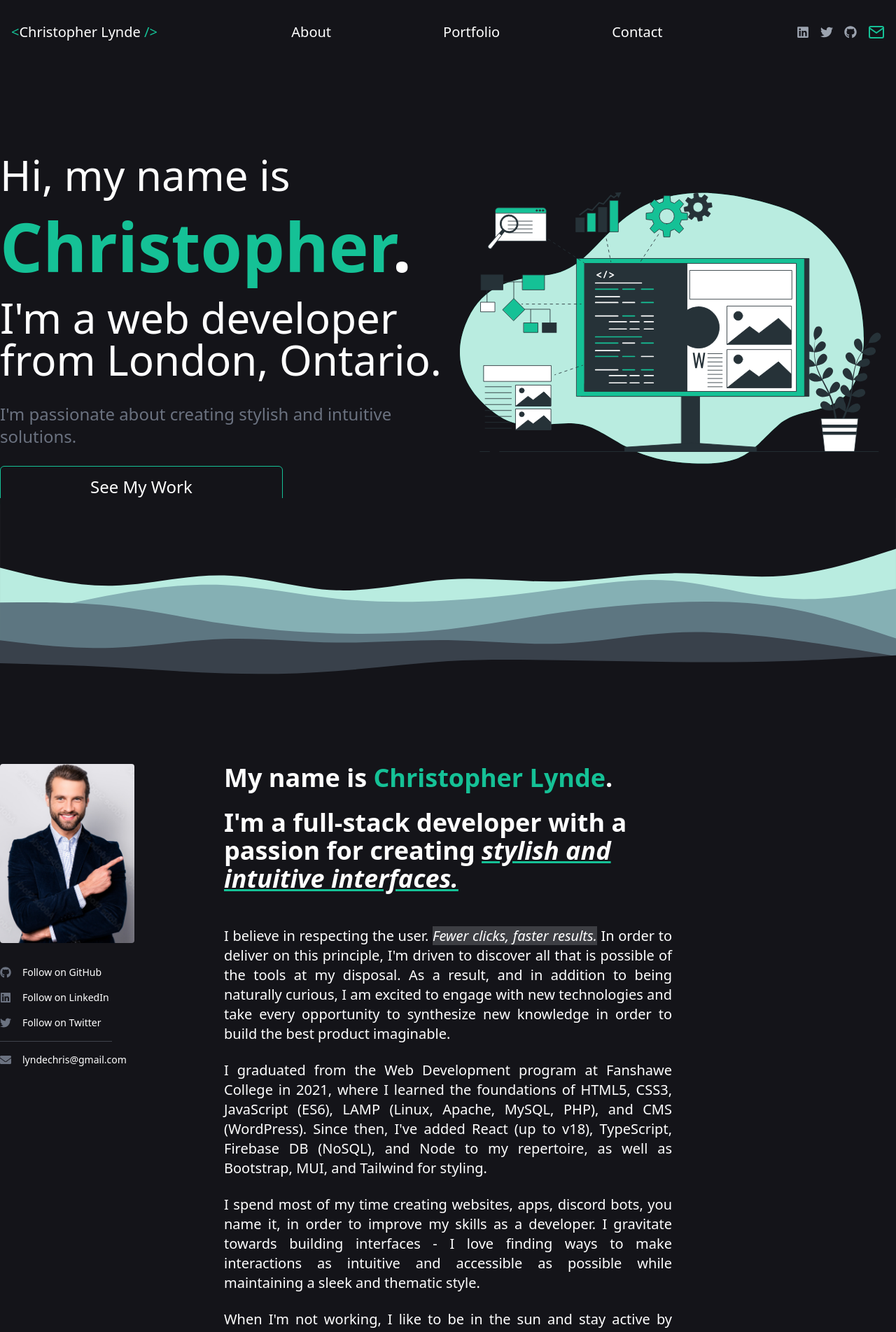
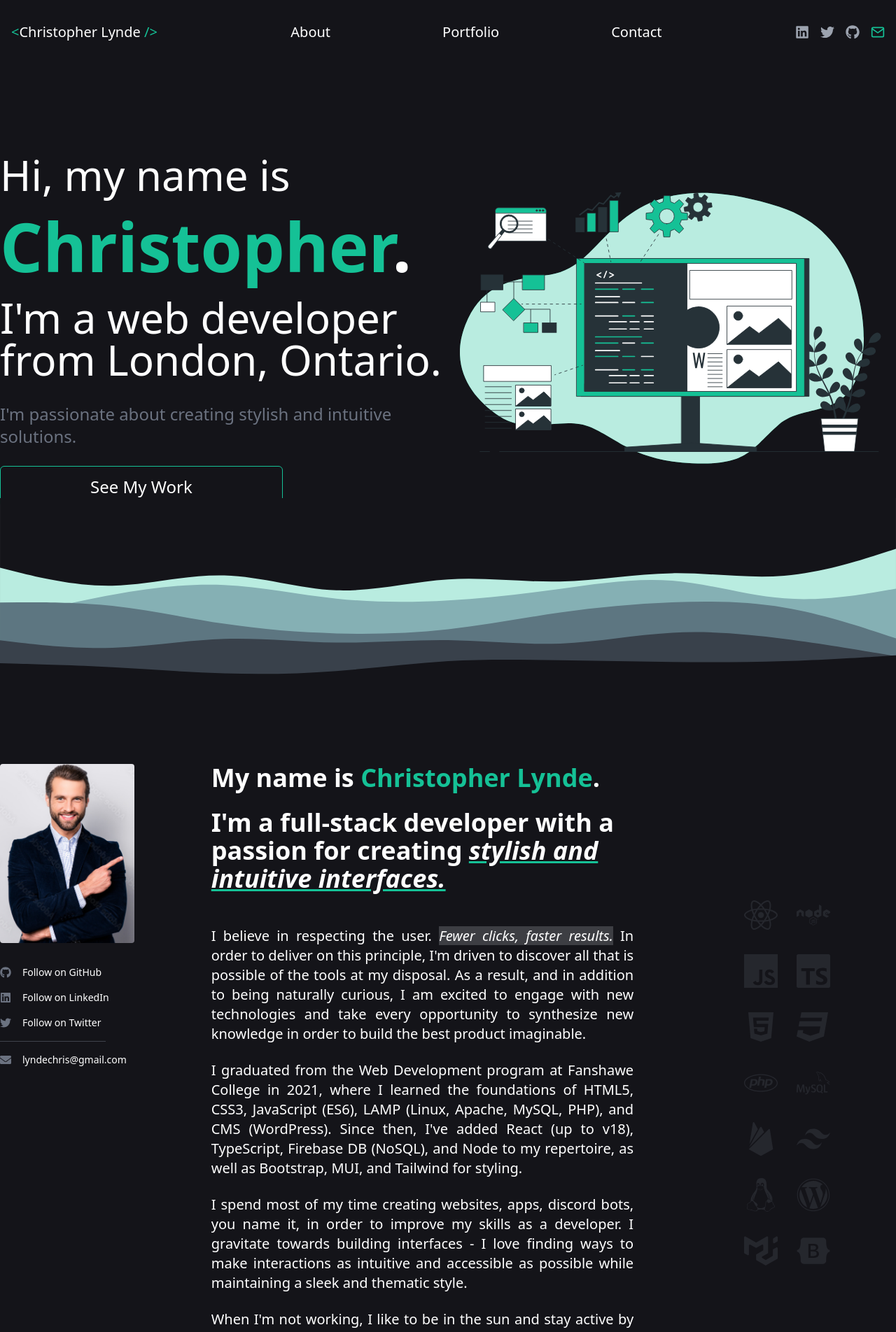
Before and after one commit to LyndeCS/portfolio-site, a React (Vite) app: page / in a window 1280 px wide. Shown: the top 1904 px of the page at 70% size. Built offline with nearby package versions, Linux system fonts and the light colour scheme.

Commit message:
About Section Tech Icons
-Added icons for the technologies listed in About section paragraph

```diff
--- a/src/components/About.jsx
+++ b/src/components/About.jsx
@@ -1,6 +1,25 @@
 import React from 'react';
-import { FaGithub, FaLinkedin, FaTwitter, FaEnvelope } from 'react-icons/fa';
+import { FaGithub, FaLinkedin, FaTwitter, FaEnvelope, FaReact, FaNode, FaHtml5, FaCss3, FaJs, FaBootstrap, FaLinux, FaPhp, FaWordpress } from 'react-icons/fa';
+import { SiMysql, SiTypescript, SiFirebase, SiMui, SiTailwindcss, SiJavascript } from 'react-icons/si';
 import headshot from '../assets/stock_selfie.png';
+
+const techIcons = [
+  { icon: <FaReact />, text: 'React' },
+  { icon: <FaNode />, text: 'Node.js' },
+  { icon: <SiJavascript />, text: 'JavaScript' },
+  { icon: <SiTypescript />, text: 'TypeScript' },
+  { icon: <FaHtml5 />, text: 'HTML5' },
+  { icon: <FaCss3 />, text: 'CSS3' },
+  { icon: <FaPhp />, text: 'PHP' },
+  { icon: <SiMysql />, text: 'MySQL' },
+  { icon: <SiFirebase />, text: 'Firebase' },
+  { icon: <SiTailwindcss />, text: 'Tailwind' },
+  { icon: <FaLinux />, text: 'Linux' },
+  { icon: <FaWordpress />, text: 'WordPress' },
+  { icon: <SiMui />, text: 'MUI' },
+  { icon: <FaBootstrap />, text: 'Bootstrap' },
+
+];
 
 const AboutMe = () => {
   return (
@@ -69,6 +88,16 @@ const AboutMe = () => {
             </p>
           </div>
         </div>
+        {/* Technology icons section */}
+          <div className="w-1/4 mt-48 px-20 ml-16">
+            <div className="grid grid-cols-2 gap-y-8">
+              {techIcons.map((tech, index) => (
+                <div key={index} className="flex justify-center text-gray-500 opacity-20 text-5xl">
+                  {tech.icon}
+                </div>
+              ))}
+            </div>
+          </div>
       </div>
     </section>
   );
--- a/src/components/Navbar.jsx
+++ b/src/components/Navbar.jsx
@@ -15,17 +15,17 @@ const Navbar = () => {
         </div>
 
         <div className="flex items-center space-x-4">
-          <a className="text-lg text-gray-400 hover:text-meadow-500 transition duration-300 ease-in-out flex items-center space-x-2" href="https://www.linkedin.com/in/chrislynde/">
+          <a className="text-xl text-gray-400 hover:text-meadow-500 transition duration-300 ease-in-out flex items-center space-x-2" href="https://www.linkedin.com/in/chrislynde/">
             <FaLinkedin />
           </a>
-          <a className="text-lg text-gray-400 hover:text-meadow-500 transition duration-300 ease-in-out flex items-center space-x-2" href="https://twitter.com/lynde_chris">
+          <a className="text-xl text-gray-400 hover:text-meadow-500 transition duration-300 ease-in-out flex items-center space-x-2" href="https://twitter.com/lynde_chris">
             <FaTwitter />
           </a>
-          <a className="text-lg text-gray-400 hover:text-meadow-500 transition duration-300 ease-in-out flex items-center space-x-2" href="https://github.com/LyndeCS">
+          <a className="text-xl text-gray-400 hover:text-meadow-500 transition duration-300 ease-in-out flex items-center space-x-2" href="https://github.com/LyndeCS">
             <FaGithub />
           </a>
-          <a className="text-lg text-meadow-500 hover:text-meadow-700 transition duration-300 ease-in-out" href="mailto:lyndechris@gmail.com">
-            <FiMail size={24}/>
+          <a className="text-xl text-meadow-500 hover:text-meadow-700 transition duration-300 ease-in-out" href="mailto:lyndechris@gmail.com">
+            <FiMail />
           </a>
         </div>
       </div>
```
